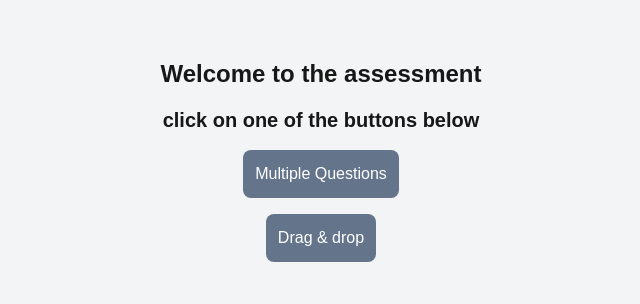
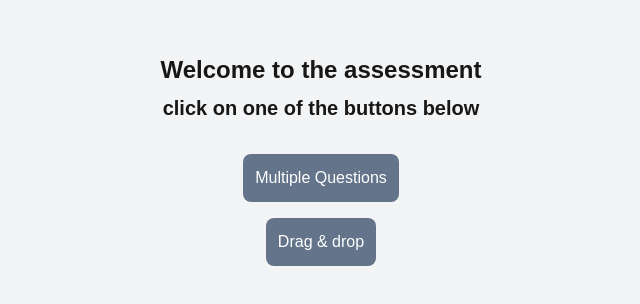
Before and after one commit to Danjuma011/learnly, a Next.js app: page / in a window 1280 px wide. Shown: the part 236-540 px from the top of the page, without its empty margins (319-959 px from the left). Built offline with nearby package versions, Linux system fonts and the light colour scheme.

Commit message:
feat: styling

```diff
--- a/src/app/page.tsx
+++ b/src/app/page.tsx
@@ -20,8 +20,8 @@ export default function Home() {
         <div className="text-2xl font-bold">Loading...</div> // Loading state
       ) : (
         <>
-          <p className="text-2xl font-bold mb-4">Welcome to the assessment</p>
-          <p className="text-xl font-semibold mb-4">click on one of the buttons below</p>
+          <p className="text-2xl font-bold mb-2">Welcome to the assessment</p>
+          <p className="text-xl font-semibold mb-8">click on one of the buttons below</p>
           <button
             className="cursor-pointer text-white hover:text-blue-800 mb-4 bg-slate-500 p-3 rounded-lg"
             onClick={() => handleNavigation("/assessment/multiple-questions")}
```
